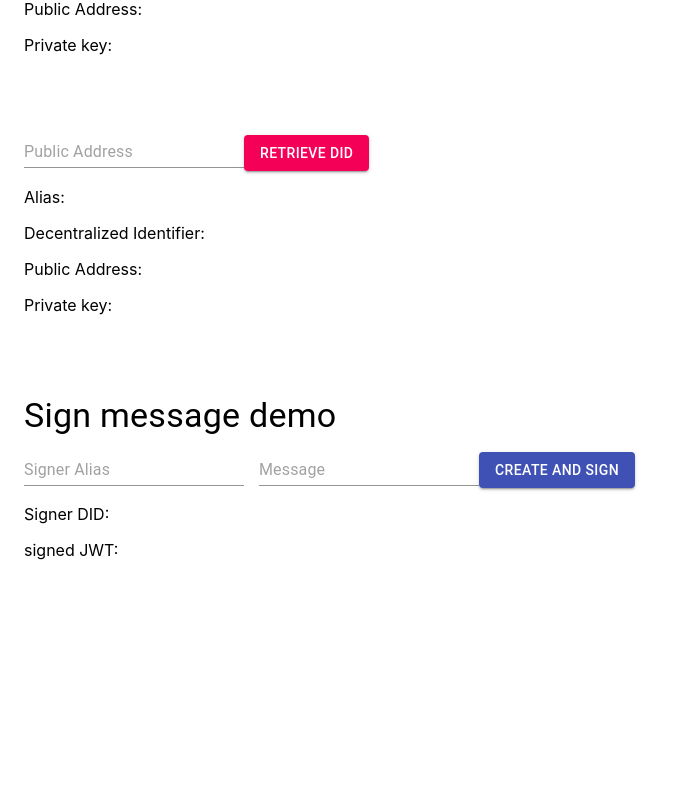
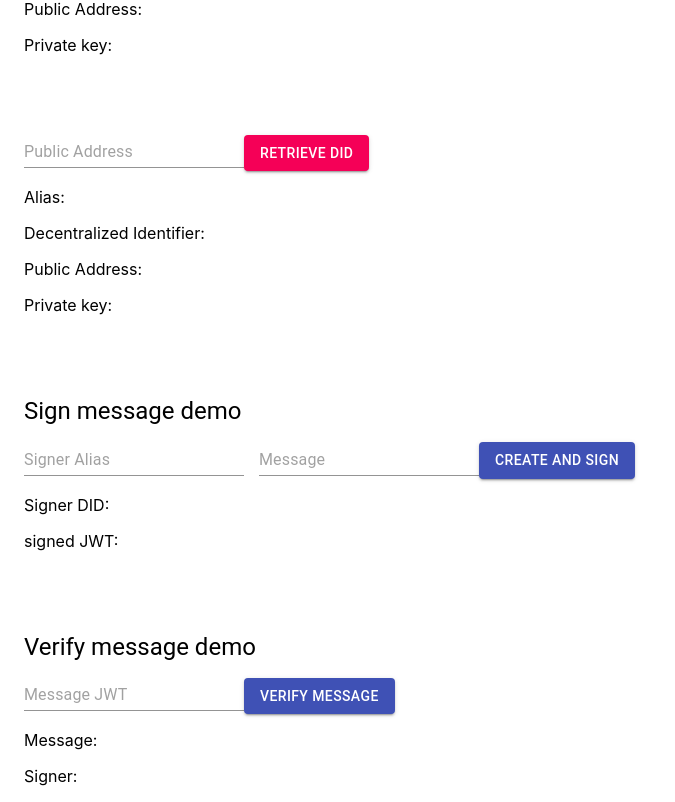
Before and after one commit to kwanxhen/did-mongodb, a React (Create React App) app: page / in a window 1280 px wide. Shown: the part 206-1008 px from the top of the page, without its empty margins (0-675 px from the left). Before the commit the page ends 966 px from the top, so only its background shows below. Built offline with nearby package versions, Linux system fonts and the light colour scheme.

Commit message:
create verify message container

```diff
--- a/src/App.js
+++ b/src/App.js
@@ -4,6 +4,7 @@ import { BrowserRouter as Router, Switch, Route } from "react-router-dom";
 import ButtonCreateDid from './components/buttonCreateDid'
 import ButtonRetrieveDid from "./components/buttonRetrieveDid";
 import SignMessageContainer from './components/signMessageContainer';
+import VerifyMessageContainer from './components/verifyMessageContainer'
 
 const App = () => {
 
@@ -13,6 +14,7 @@ const App = () => {
       <ButtonCreateDid />
       <ButtonRetrieveDid />
       <SignMessageContainer />
+      <VerifyMessageContainer />
     </div>
 
   );
--- a/src/components/signMessageContainer/index.js
+++ b/src/components/signMessageContainer/index.js
@@ -40,8 +40,8 @@ const SignMessageContainer = () => {
     //display signed message
     //display JWT
     <React.Fragment>
-      <Container style={{ marginTop: "80px", marginBottom: "200px" }}>
-        <Typography variant="h4" style={{ marginBottom: "15px" }}>
+      <Container style={{ marginTop: "80px" }}>
+        <Typography variant="h5" style={{ marginBottom: "15px" }}>
           Sign message demo
         </Typography>
         <form onSubmit={buttonHandler}>
--- /dev/null
+++ b/src/components/verifyMessageContainer/index.js
@@ -0,0 +1,66 @@
+import React, { useState, useEffect } from "react";
+
+import Button from "@material-ui/core/Button";
+import Input from "@material-ui/core/Input";
+import Container from "@material-ui/core/Container";
+import Typography from "@material-ui/core/Typography";
+
+import { getResolver } from "ethr-did-resolver";
+import { Resolver } from "did-resolver";
+import { verifyJWT } from "did-jwt";
+
+const VerifyMessageContainer = () => {
+  const [messageJwt, setMessageJwt] = useState("");
+  const [signer, setSigner] = useState("");
+  const [message, setMessage] = useState("");
+
+  const verifyMessage = async (e) => {
+    e.preventDefault();
+    const providerConfig = {
+      rpcUrl: "https://ropsten.infura.io/v3/a10e367404ae4c3ab0eae42eba9b05bb",
+    };
+    const ethrDidResolver = getResolver(providerConfig);
+    let resolver = new Resolver(ethrDidResolver);
+
+    const { payload, issuer } = await verifyJWT(messageJwt, { resolver });
+    //message can be retrieved using payload.message
+    //issuer is also known as signer of message
+    setMessage(payload.message);
+    setSigner(issuer);
+
+    return;
+  };
+
+  return (
+    <React.Fragment>
+      <Container style={{ marginTop: "80px" }}>
+        <Typography variant="h5" style={{ marginBottom: "15px" }}>
+          Verify message demo
+        </Typography>
+        <form onSubmit={verifyMessage}>
+          <Input
+            value={messageJwt}
+            onChange={(e) => {
+              setMessageJwt(e.target.value);
+            }}
+            placeholder="Message JWT"
+            type="text"
+            name="messageJwt"
+            required
+          />
+          <Button type="submit" variant="contained" color="primary">
+            Verify Message
+          </Button>
+        </form>
+        <div>
+          <p>Message: {message} </p>
+        </div>
+        <div>
+          <p>Signer: {signer} </p>
+        </div>
+      </Container>
+    </React.Fragment>
+  );
+};
+
+export default VerifyMessageContainer;
```
